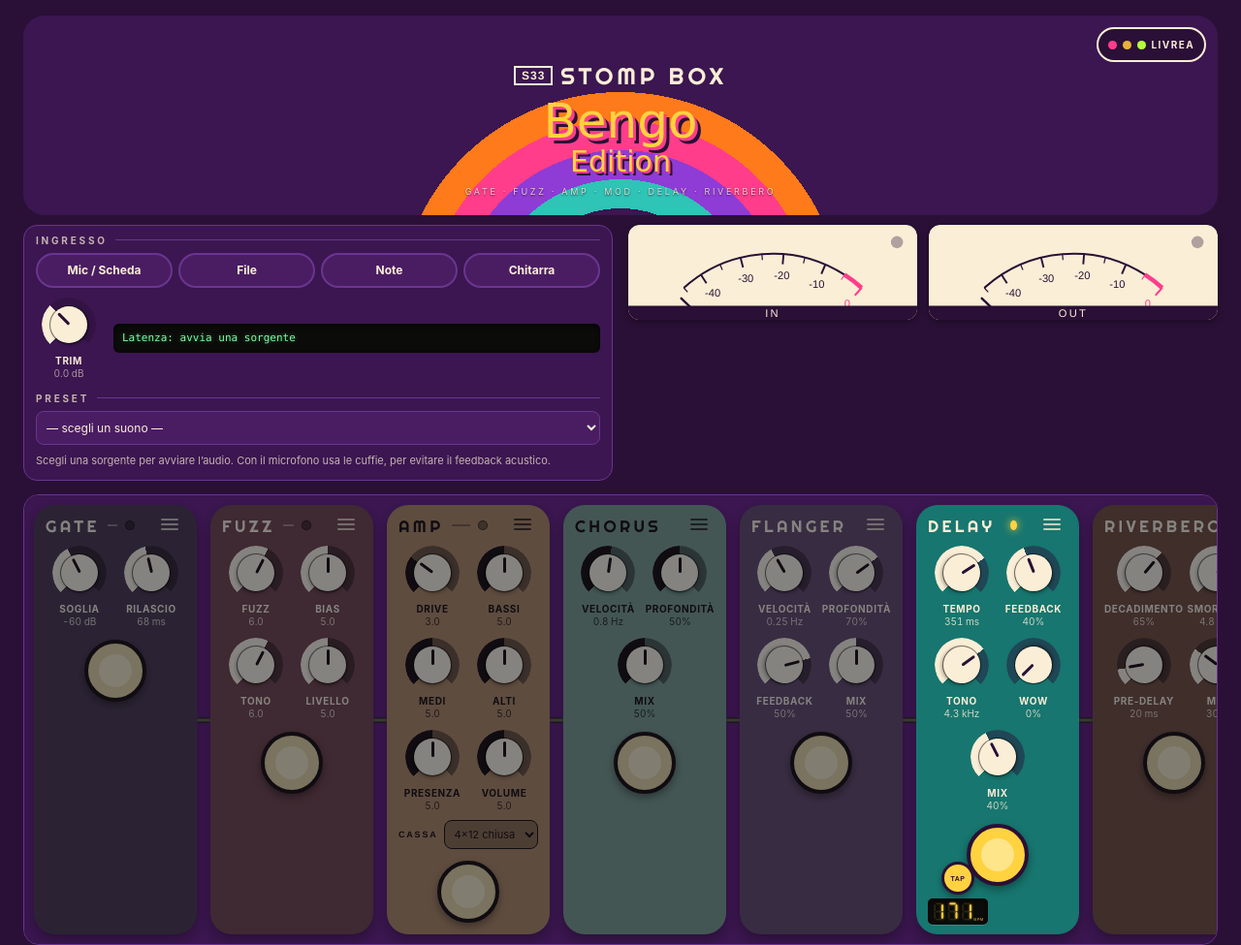
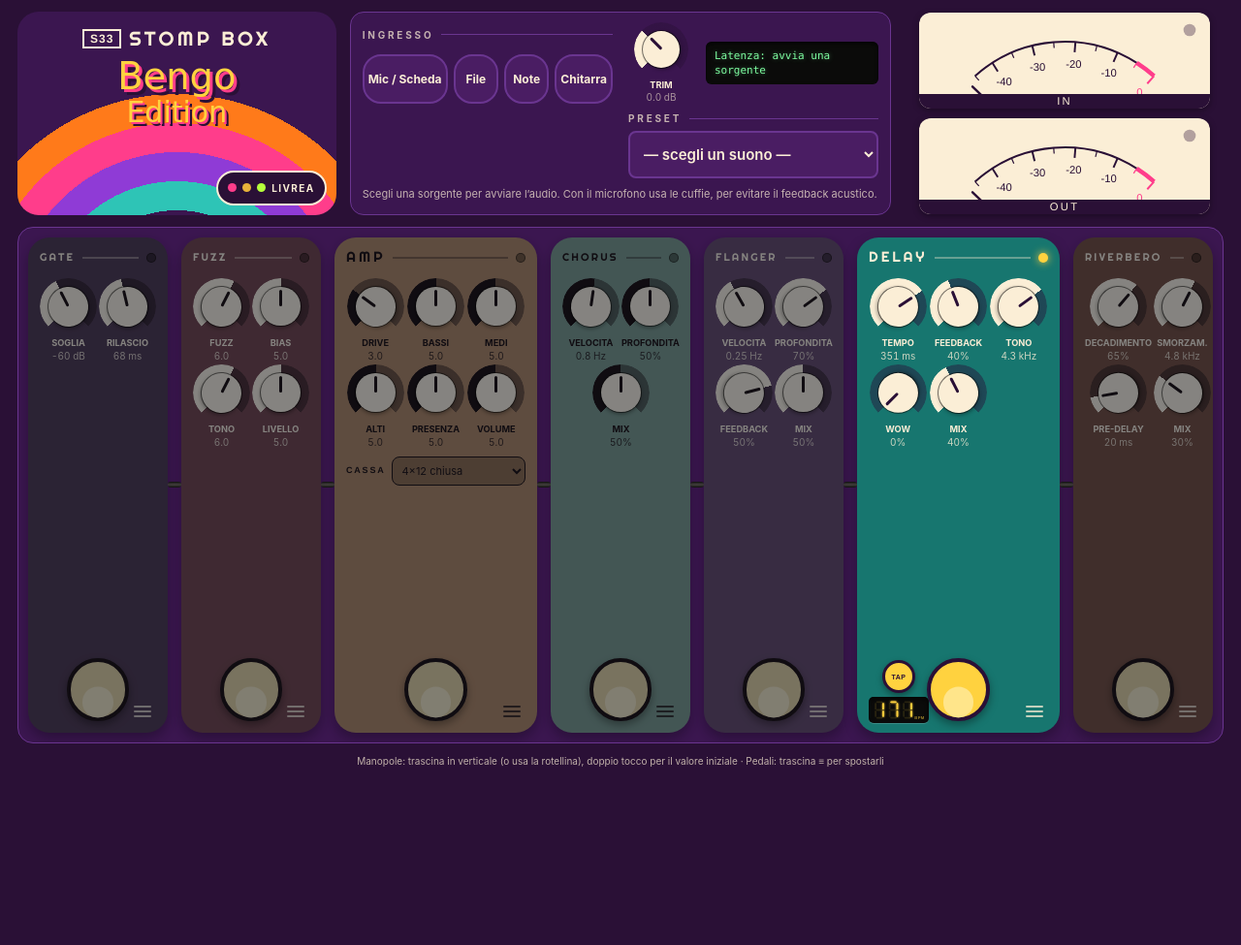
Before and after one commit to satarsa33/s33_StompboxBengo, a plain HTML site: page index.html in a window 1280 px wide. Shown: the top 975 px of the page at 97% size. After the commit the page ends 800 px from the top, so only its background shows below. Drawn offline with Linux system fonts and the light colour scheme; a web font is replaced by a local one.

Commit message:
Add files via upload

```diff
--- a/index.html
+++ b/index.html
@@ -79,6 +79,8 @@ main{max-width:430px;margin:0 auto;padding:16px 14px 40px}
 #filebox input{width:100%;margin-bottom:8px;color:var(--fg);font-size:12px}
 .fld{display:flex;flex-direction:column;gap:4px;min-width:0;font:700 9px/1 -apple-system,BlinkMacSystemFont,"Helvetica Neue",Arial,sans-serif;letter-spacing:.2em;text-transform:uppercase;color:var(--mut)}
 select{width:100%;min-width:0;background:var(--panel2);color:var(--fg);border:1px solid var(--line);border-radius:8px;padding:8px 6px;font:12px -apple-system,BlinkMacSystemFont,"Helvetica Neue",Arial,sans-serif;letter-spacing:0;text-transform:none}
+#preset{font-size:15px;font-weight:600;padding:12px 10px;min-height:46px;border-width:2px}
+#preset optgroup{font-weight:700}
 .row2{display:grid;grid-template-columns:1fr 1fr;gap:8px;margin-top:8px}
 .row2 .fld:only-child,.row2 .full{grid-column:1/-1}
 .inrow{display:flex;align-items:center;gap:12px;margin-top:10px}
@@ -157,27 +159,64 @@ html,body{overscroll-behavior:none}
 body{-webkit-user-select:none;user-select:none;-webkit-touch-callout:none;touch-action:manipulation}
 input{-webkit-user-select:auto;user-select:auto}
 .foot{font-size:10px;color:var(--mut);text-align:center;margin-top:8px}
-@media (max-width:999px){.knobs[style*="--n:6"]{--ks:46px;gap:2px}.knobs[style*="--n:5"]{--ks:52px}}
-@media (min-width:600px) and (max-width:999px){
+@media (max-width:1199px){.knobs[style*="--n:6"]{--ks:46px;gap:2px}.knobs[style*="--n:5"]{--ks:52px}}
+@media (min-width:600px) and (max-width:1199px){
   main{max-width:600px}
   #board{--ks:64px}
   .vus{justify-content:center}.vu{max-width:240px}
 }
-@media (min-width:1000px){
-  main{max-width:1500px;padding:16px 24px 30px;display:grid;grid-template-columns:minmax(0,1fr) minmax(0,1fr);column-gap:16px;align-items:start}
-  .logo{grid-column:1/-1}
-  .inp{grid-column:1;grid-row:2;margin-bottom:0}
-  .top{grid-column:2;grid-row:2;position:static;padding:0;margin:0;background:transparent}
-  .vus{gap:12px}.vu{max-width:360px}
+@media (min-width:1200px){
+  /* vista larga: intestazione, ingresso e indicatori su una riga, pedaliera che riempie il resto della finestra */
+  main{max-width:none;min-height:100vh;min-height:100dvh;padding:12px 18px 8px;display:grid;grid-template-columns:minmax(280px,1fr) minmax(0,1.7fr) minmax(0,1fr);grid-template-rows:auto 1fr auto;gap:12px 14px;align-items:stretch}
+  .logo{grid-column:1;grid-row:1;min-height:0;margin:0}
+  .inp{grid-column:2;grid-row:1;margin:0;display:grid;grid-template-columns:minmax(0,1fr) minmax(0,1fr);column-gap:16px;align-content:start}
+  .inp>h2:first-child{grid-column:1;grid-row:1}
+  .inp>.seg{grid-column:1;grid-row:2}
+  .inp>#devbox,.inp>#filebox{grid-column:1;grid-row:3/6}
+  .inp>.inrow{grid-column:2;grid-row:1/3;margin:0;align-self:center}
+  .inp>h2.sub{grid-column:2;grid-row:3;margin-top:10px}
+  .inp>#preset{grid-column:2;grid-row:4}
+  .inp>.note,.inp>.err{grid-column:1/-1;grid-row:6}
+  .top{grid-column:3;grid-row:1;position:static;padding:0;margin:0;background:transparent;display:flex}
+  .vus{flex:1;flex-direction:column;gap:10px;justify-content:center;align-items:center}
+  .vu{flex:none;width:100%;max-width:300px}
   main>.cable{display:none}
-  #board{grid-column:1/-1;display:flex;flex-direction:row;align-items:stretch;margin-top:14px;padding:10px;gap:0;background:var(--panel);border:1px solid var(--line);border-radius:16px;--ks:56px;overflow-x:auto}
-  #board>.pedal{flex:1 0 168px;min-width:0}
+  #board{grid-column:1/-1;grid-row:2;display:flex;flex-direction:row;align-items:stretch;padding:10px;gap:0;background:var(--panel);border:1px solid var(--line);border-radius:16px;overflow-x:auto;
+    --ks:clamp(40px,min(4.6vw,calc((100vh - 520px) / 3.15)),110px)}
+  #board>.pedal{flex:1 0 118px;min-width:0;display:flex;flex-direction:column}
+  #board>.pedal:has(.knobs[style*="--n:6"]),#board>.pedal:has(.knobs[style*="--n:5"]){flex:1.5 0 170px}
   #board>.cable{flex:none;width:14px;height:6px;margin:0;align-self:center;background:linear-gradient(180deg,#111,#4a4743,#111)}
   .knobs{grid-template-columns:repeat(2,1fr);row-gap:10px}
   .knobs .kb:last-child:nth-child(odd){grid-column:1/-1}
-  main>.note,main>.foot{grid-column:1/-1}
+  .knobs[style*="--n:6"],.knobs[style*="--n:5"]{grid-template-columns:repeat(3,1fr)}
+  .knobs[style*="--n:5"] .kb:last-child:nth-child(odd){grid-column:auto}
+  .pedal .fsw{margin-top:auto;width:min(calc(var(--ks) * 1.1),76px);height:min(calc(var(--ks) * 1.1),76px)}
+  .pedal .fsw span{width:55%;height:55%;margin:auto;position:relative;top:50%;transform:translateY(-50%)}
+  .pname{font-size:clamp(16px,1.4vw,26px)}
+  .kl{font-size:clamp(9px,.72vw,13px);letter-spacing:0;overflow:hidden;text-overflow:ellipsis}
+  .knobs{gap:2px}
+  .logo .n{font-size:clamp(17px,1.6vw,24px)}
+  .logo .s{padding-right:0}
+  [data-theme="fillmore"] .logo .s{margin-top:2px}
+  #livrea{top:auto;bottom:10px;right:10px}
+  .logo .t{display:none}
+  /* nella vista larga la maniglia ≡ va in basso a destra e il nome del pedale si adatta alla sua larghezza */
+  #board>.pedal{container-type:inline-size}
+  .ptop{min-width:0;margin-right:0}
+  .grip{top:auto;bottom:8px;right:6px}
+  [data-theme="sunset"] .grip{top:auto}
+  .pname{min-width:0;overflow:hidden;white-space:nowrap;font-size:clamp(11px,8cqi,26px)}
+  [data-theme="sunset"] .pname{font-size:clamp(12px,10cqi,28px)}
+  [data-theme="acido"] .pname{font-size:clamp(9px,7.2cqi,22px)}
+  [data-theme="fillmore"] .e1{font-size:clamp(38px,3vw,52px)}
+  [data-theme="sunset"] .ed{font-size:clamp(28px,2.3vw,40px)}
+  [data-theme="acido"] .e1{font-size:clamp(30px,2.5vw,46px)}
+  [data-theme="acido"] .e2{font-size:clamp(17px,1.35vw,24px)}
+  [data-theme="acido"] .logo{background:radial-gradient(circle at calc(100% + 70px) 50%,#ff4fd8 0 30px,#0d0b12 30px 50px,#8b5cff 50px 70px,#0d0b12 70px 90px,#b6ff3b 90px 110px,#0d0b12 110px 130px,#ff4fd8 130px 150px,#0d0b12 150px)}
+  [data-theme="sunset"] .logo{padding-bottom:64px}
+  .kv{font-size:clamp(10px,.68vw,12px)}
+  main>.foot{grid-column:1/-1;grid-row:3;margin:0}
 }
-@media (min-width:1400px){#board{--ks:62px}}
 </style>
 </head>
 <body>
@@ -1228,18 +1267,33 @@ registerProcessor('gate-fx', GateFx);
   });
 
   // ---------- preset (valori reali, convertiti nella posizione delle manopole) ----------
+  // Gilmour: impostazioni ricostruite da gilmourish.com (foto, video, interviste). Big Muff ≈ Fuzz con tono scuro,
+  // Hiwatt ≈ Amp pulito e brillante, Electric Mistress ≈ Flanger lento e leggero, Uni-Vibe/Leslie ≈ Chorus lento e profondo,
+  // Binson Echorec ≈ Delay con un po' di Wow, MXR digital delay ≈ Delay senza Wow. Ritardo tipico: 5-6 ripetizioni al 30% circa.
+  var HIWATT = { drive: 2, bass: 5, mid: 5.5, treble: 6.5, presence: 6, volume: 5, cab: '4x12' };
+  var MISTRESS = { rate: 0.1, depth: 0.35, feedback: 0.3, mix: 0.22 };
+  function mix(a, b) { var o = {}, k; for (k in a) o[k] = a[k]; for (k in b) o[k] = b[k]; return o; }
   var PRESETS = {
     'Hendrix — Fuzz Face': { gt: { threshold: -65, release: 0.12 }, fz: { fuzz: 8.5, bias: 5, tone: 7, level: 5 },
       am: { drive: 4, bass: 6, mid: 6, treble: 6, presence: 6, volume: 5, cab: '4x12' }, rv: { decay: 0.45, damp: 5000, predelay: 0.015, mix: 0.15 } },
-    'Hendrix — Fuzz affamato': { fz: { fuzz: 9, bias: 8.5, tone: 6, level: 6 },
+    'Hendrix — Fuzz a batteria scarica': { fz: { fuzz: 9, bias: 8.5, tone: 6, level: 6 },
       am: { drive: 3.5, bass: 5.5, mid: 6, treble: 6, presence: 5, volume: 5, cab: '4x12' }, rv: { decay: 0.4, damp: 4500, predelay: 0.01, mix: 0.12 } },
-    'Gilmour — Assolo con eco': { gt: { threshold: -68, release: 0.15 }, fz: { fuzz: 6.5, bias: 4.5, tone: 5, level: 4.5 },
-      am: { drive: 3, bass: 5, mid: 4, treble: 6, presence: 5.5, volume: 5, cab: '4x12' },
-      dl: { time: 0.44, feedback: 0.45, tone: 3500, wow: 0.3, mix: 0.35 }, rv: { decay: 0.7, damp: 4500, predelay: 0.03, mix: 0.25 } },
-    'Gilmour — Pulito con chorus': { am: { drive: 1.2, bass: 5, mid: 4.5, treble: 6.5, presence: 6, volume: 6, cab: '1x12' },
-      ch: { rate: 0.8, depth: 0.45, mix: 0.4 }, dl: { time: 0.38, feedback: 0.3, tone: 5000, wow: 0.2, mix: 0.3 }, rv: { decay: 0.6, damp: 6000, predelay: 0.02, mix: 0.25 } },
-    'Gilmour — Run Like Hell': { am: { drive: 2.5, bass: 4.5, mid: 5, treble: 6.5, presence: 6, volume: 5.5, cab: '1x12' },
-      dl: { time: 0.381, feedback: 0.35, tone: 6000, wow: 0.05, mix: 0.5 }, rv: { decay: 0.4, damp: 6000, predelay: 0.01, mix: 0.15 } },
+    'Gilmour — Comfortably Numb (assolo)': { gt: { threshold: -70, release: 0.15 }, fz: { fuzz: 7, bias: 5, tone: 3.5, level: 5.5 }, am: HIWATT,
+      ch: { rate: 0.7, depth: 0.3, mix: 0.2 }, dl: { time: 0.37, feedback: 0.5, tone: 4500, wow: 0, mix: 0.3 }, rv: { decay: 0.55, damp: 5000, predelay: 0.02, mix: 0.18 } },
+    'Gilmour — Time (assolo)': { gt: { threshold: -68, release: 0.12 }, fz: { fuzz: 9, bias: 5, tone: 6.5, level: 5 }, am: mix(HIWATT, { drive: 3.5 }),
+      dl: { time: 0.3, feedback: 0.45, tone: 3200, wow: 0.35, mix: 0.3 }, rv: { decay: 0.8, damp: 4500, predelay: 0.03, mix: 0.35 } },
+    'Gilmour — Money (assolo)': { gt: { threshold: -68, release: 0.12 }, fz: { fuzz: 8.5, bias: 5, tone: 6, level: 5 }, am: mix(HIWATT, { drive: 3 }),
+      dl: { time: 0.3, feedback: 0.3, tone: 3000, wow: 0.3, mix: 0.25 }, rv: { decay: 0.45, damp: 5000, predelay: 0.01, mix: 0.12 } },
+    'Gilmour — Shine On (assolo pulito)': { am: mix(HIWATT, { drive: 2.5, volume: 6 }),
+      dl: { time: 0.3, feedback: 0.45, tone: 4000, wow: 0.25, mix: 0.3 }, rv: { decay: 0.6, damp: 6000, predelay: 0.02, mix: 0.2 } },
+    'Gilmour — Shine On (tema di Syd)': { am: mix(HIWATT, { drive: 1.5, volume: 6 }), fl: MISTRESS,
+      dl: { time: 0.37, feedback: 0.7, tone: 4000, wow: 0.1, mix: 0.35 }, rv: { decay: 0.65, damp: 6000, predelay: 0.02, mix: 0.25 } },
+    'Gilmour — Breathe / Us and Them (pulito)': { am: mix(HIWATT, { drive: 1, treble: 6, cab: '1x12' }), ch: { rate: 1.1, depth: 0.7, mix: 0.5 },
+      dl: { time: 0.3, feedback: 0.35, tone: 3500, wow: 0.3, mix: 0.25 }, rv: { decay: 0.6, damp: 5500, predelay: 0.02, mix: 0.25 } },
+    'Gilmour — Run Like Hell': { am: mix(HIWATT, { drive: 3, cab: '1x12' }), fl: MISTRESS,
+      dl: { time: 0.38, feedback: 0.35, tone: 6000, wow: 0, mix: 0.5 }, rv: { decay: 0.4, damp: 6000, predelay: 0.01, mix: 0.15 } },
+    'Gilmour — Another Brick in the Wall (assolo)': { gt: { threshold: -55, release: 0.05 },
+      am: { drive: 6, bass: 5.5, mid: 6.5, treble: 5, presence: 5, volume: 5, cab: '4x12' }, rv: { decay: 0.35, damp: 4500, predelay: 0.01, mix: 0.1 } },
     'Clapton — Woman tone': { gt: { threshold: -72, release: 0.12 }, am: { drive: 8, bass: 6, mid: 7.5, treble: 2, presence: 3, volume: 5, cab: '4x12' },
       rv: { decay: 0.5, damp: 3500, predelay: 0.02, mix: 0.15 } },
     'Clapton — Blues crunch': { am: { drive: 5.5, bass: 5, mid: 6.5, treble: 5.5, presence: 5, volume: 5, cab: '4x12' },
@@ -1252,7 +1306,14 @@ registerProcessor('gate-fx', GateFx);
     for (var i = 0; i < 40; i++) { var m = (lo + hi) / 2; if (k.map(m) < v) lo = m; else hi = m; }
     return (lo + hi) / 2;
   }
-  Object.keys(PRESETS).forEach(function (n) { $('preset').add(new Option(n, n)); });
+  // menu dei preset raggruppato per chitarrista
+  var groups = {};
+  Object.keys(PRESETS).forEach(function (n) {
+    var who = n.split(' — ')[0].split(' anni')[0], label = n.indexOf(' — ') > -1 ? n.slice(n.indexOf(' — ') + 3) : n;
+    if (n.indexOf(' anni') > -1) label = n.slice(who.length + 1).replace(' — ', ': ');
+    if (!groups[who]) { groups[who] = document.createElement('optgroup'); groups[who].label = who; $('preset').appendChild(groups[who]); }
+    groups[who].appendChild(new Option(label, n));
+  });
   $('preset').addEventListener('change', function (e) {
     var pr = PRESETS[e.target.value];
     if (!pr) return;
--- a/sw.js
+++ b/sw.js
@@ -1,5 +1,5 @@
 // Incrementa il numero di versione ogni volta che modifichi index.html
-const CACHE = 'stompbox-v5';
+const CACHE = 'stompbox-v5.2';
 const ASSETS = ['./', './index.html', './manifest.webmanifest', './icon-192.png', './icon-512.png', './apple-touch-icon.png'];
 
 self.addEventListener('install', (e) => {
```
Also changed, not shown: 1 other file.
